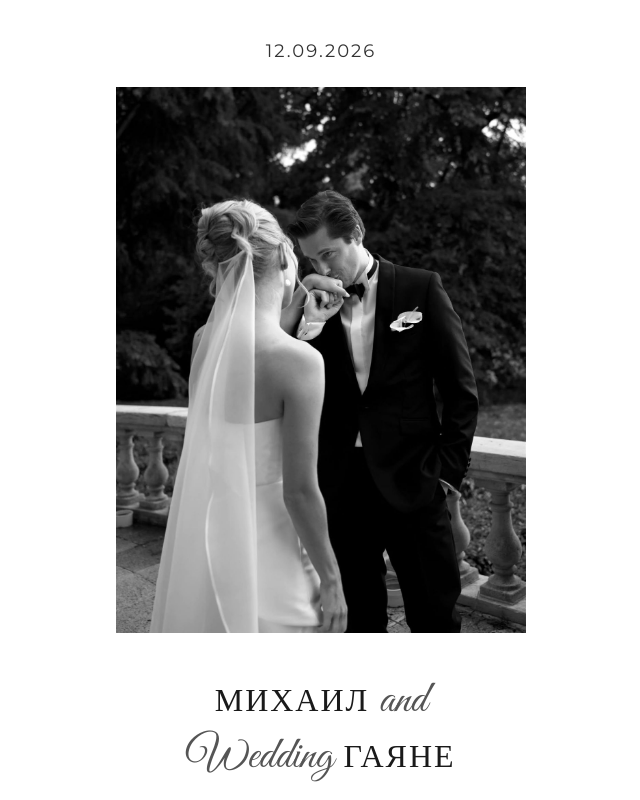
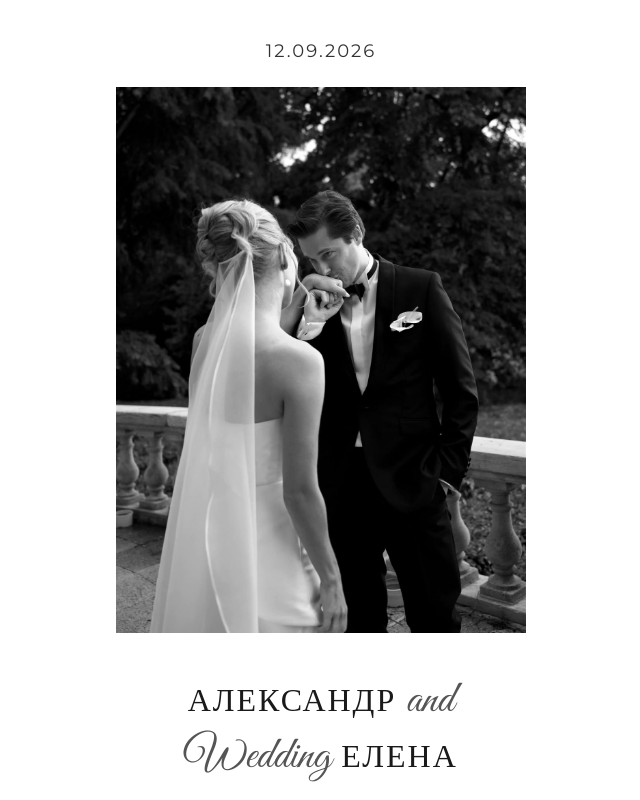
Before and after one commit to wedding-love/--, a plain HTML site: page index.html in a window 1280 px wide. Shown: the top 800 px of the page, without its empty margins (319-959 px from the left). Drawn offline with nearby package versions, Linux system fonts and the light colour scheme.

Commit message:
Update index.html

```diff
--- a/index.html
+++ b/index.html
@@ -1,9 +1,10 @@
+
 <!DOCTYPE html>
 <html lang="ru">
 <head>
     <meta charset="UTF-8">
-    <meta name="viewport" content="width=device-width, initial-scale=1.0, maximum-scale=1.0, user-scalable=yes">
-    <title>Свадьба Михаила и Гаяне</title>
+    <meta name="viewport" content="width=device-width, initial-scale=1.0, maximum-scale=1.0, user-scalable=yes, viewport-fit=cover">
+    <title>Свадьба Александра и Елены</title>
 
     <!-- Шрифты -->
     <link rel="preconnect" href="https://fonts.googleapis.com">
@@ -15,6 +16,7 @@
             margin: 0;
             padding: 0;
             box-sizing: border-box;
+            -webkit-tap-highlight-color: transparent;
         }
 
         body, html {
@@ -22,6 +24,9 @@
             font-family: 'Montserrat', sans-serif;
             scroll-behavior: smooth;
             color: #1a1a1a;
+            width: 100%;
+            overflow-x: hidden;
+            -webkit-overflow-scrolling: touch; /* улучшение плавности прокрутки на iOS */
         }
 
         .container {
@@ -30,13 +35,15 @@
             margin: 0 auto;
             background-color: #FFFFFF;
             overflow-x: hidden;
+            position: relative;
         }
 
-        /* ---------- АНИМАЦИИ ПОЯВЛЕНИЯ ---------- */
+        /* Улучшение отзывчивости прокрутки — убираем возможные задержки */
         .fade-section {
             opacity: 0;
             transform: translateY(20px);
             transition: opacity 0.8s cubic-bezier(0.25, 0.46, 0.45, 0.94), transform 0.8s cubic-bezier(0.25, 0.46, 0.45, 0.94);
+            will-change: opacity, transform;
         }
 
         .fade-section.visible {
@@ -48,6 +55,7 @@
             opacity: 0;
             transform: scale(0.96);
             transition: opacity 1s ease, transform 1s ease;
+            will-change: opacity, transform;
         }
 
         .photo-wrapper.visible {
@@ -403,7 +411,7 @@
             opacity: 0.8;
         }
 
-        /* ---------- БЛОК 7: ТАЙМЕР ОБРАТНОГО ОТСЧЁТА ---------- */
+        /* ---------- БЛОК 7: ТАЙМЕР ОБРАТНОГО ОТСЧЁТА (ФОТО КВАДРАТНОЕ) ---------- */
         .countdown-section {
             background-color: #1a1a1a;
             color: #ffffff;
@@ -426,7 +434,6 @@
             margin-bottom: 30px;
         }
 
-       /* ---------- БЛОК 7: ТАЙМЕР ОБРАТНОГО ОТСЧЁТА (фото квадратное) ---------- */
         .countdown-photo {
             width: 120px;
             height: 120px;
@@ -494,11 +501,11 @@
         <section class="block-1 fade-section" id="section1">
             <div class="date-top">12.09.2026</div>
             <div class="photo-wrapper" id="mainPhotoWrapper">
-                <img src="молодожены.jpg" alt="Михаил и Гаяне" class="couple-photo">
+                <img src="молодожены.jpg" alt="Александр и Елена" class="couple-photo">
             </div>
             <div class="names-section">
-                <div class="line"><span class="name">МИХАИЛ</span><span class="script-text">and</span></div>
-                <div class="line"><span class="script-text">Wedding</span><span class="name">ГАЯНЕ</span></div>
+                <div class="line"><span class="name">АЛЕКСАНДР</span><span class="script-text">and</span></div>
+                <div class="line"><span class="script-text">Wedding</span><span class="name">ЕЛЕНА</span></div>
             </div>
             <div class="player-container">
                 <div class="audio-btn" id="musicToggle">
@@ -654,11 +661,10 @@
             </form>
         </section>
 
-        <!-- БЛОК 7: ТАЙМЕР ДО СВАДЬБЫ -->
+        <!-- БЛОК 7: ТАЙМЕР ДО СВАДЬБЫ (квадратное фото) -->
         <section class="countdown-section fade-section" id="section7">
             <h2 class="countdown-title">До встречи</h2>
             <div class="countdown-subtitle">we are waiting</div>
-            <!-- Можно использовать то же фото пары или отдельное -->
             <img src="молодожены.jpg" alt="До встречи" class="countdown-photo">
 
             <div class="timer-grid" id="timer">
@@ -753,8 +759,7 @@
             });
 
             // --- ТАЙМЕР ОБРАТНОГО ОТСЧЁТА ---
-            // Устанавливаем дату свадьбы: 12 сентября 2026 года, 15:00 (по местному времени)
-            const weddingDate = new Date(2026, 8, 12, 15, 0, 0).getTime(); // месяц 8 = сентябрь
+            const weddingDate = new Date(2026, 8, 12, 15, 0, 0).getTime();
 
             const daysEl = document.getElementById('days');
             const hoursEl = document.getElementById('hours');
@@ -766,7 +771,6 @@
                 const distance = weddingDate - now;
 
                 if (distance < 0) {
-                    // Если дата прошла — показываем нули и останавливаем обновление
                     daysEl.innerText = '00';
                     hoursEl.innerText = '00';
                     minutesEl.innerText = '00';
@@ -785,11 +789,8 @@
                 secondsEl.innerText = seconds < 10 ? '0' + seconds : seconds;
             }
 
-            // Запускаем таймер и обновляем каждую секунду
             updateTimer();
             const timerInterval = setInterval(updateTimer, 1000);
-
-            // Очистка интервала при необходимости (для хорошего тона)
             window.addEventListener('beforeunload', () => clearInterval(timerInterval));
 
             // --- ОБРАБОТКА АНКЕТЫ ---
```
Lines whose indentation alone changed are shown as unchanged.
